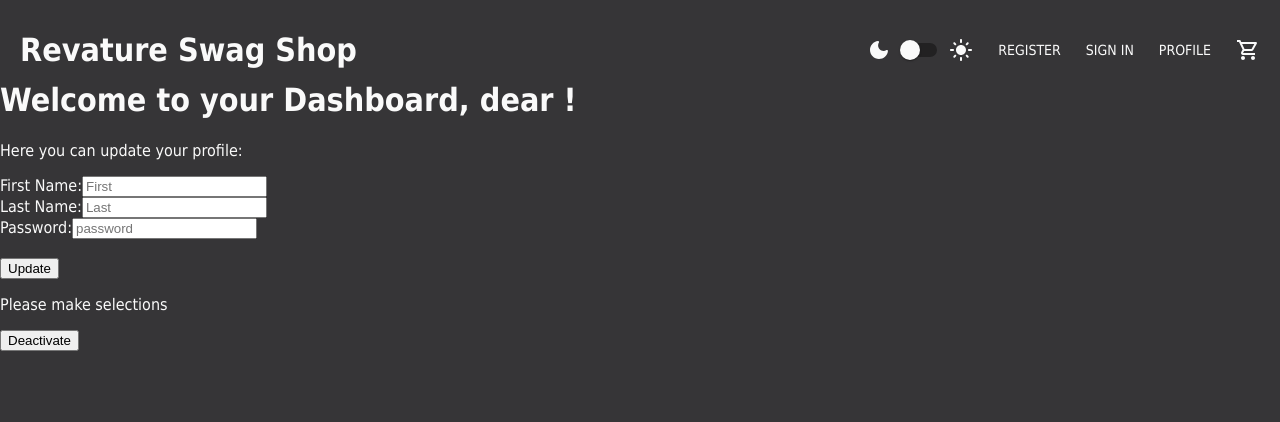
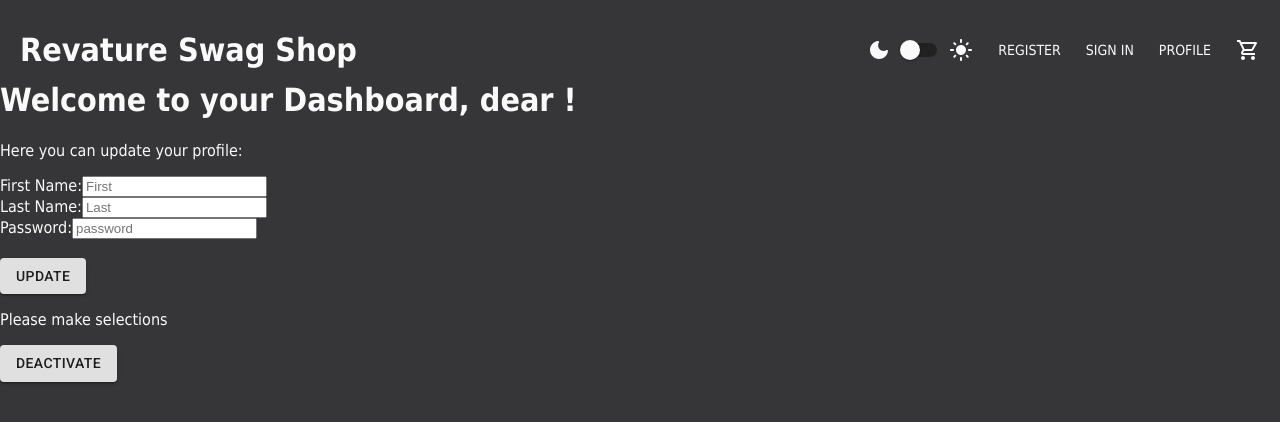
Before and after one commit to Stacks-OnStacksCapstone/e-commerce-react-capstone, a React (Create React App) app: page /userProfile in a window 1280 px wide. Shown: the top 422 px of the page. Built offline with nearby package versions, Linux system fonts and the light colour scheme; no server answers.

Commit message:
styling added

```diff
--- a/src/components/user/UserProfile.tsx
+++ b/src/components/user/UserProfile.tsx
@@ -4,6 +4,8 @@ import { apiDeactivateUser, apiGetProfile, apiUpdateUser } from "../../remote/e-
 import User from "../../models/User";
 import { apiLogout } from "../../remote/e-commerce-api/authService";
 import { useNavigate } from "react-router-dom";
+import Button from "@material-ui/core/Button";
+import ButtonGroup from "@material-ui/core/ButtonGroup";
 
 export default function Dashboard(){
 
@@ -98,10 +100,10 @@ export default function Dashboard(){
             <br/>
             <br/>
 
-            <button onClick={update}>Update</button>
+            <Button variant="contained" onClick={update}>Update</Button>
         </form>
         {persisted === undefined ? <p>Please make selections</p> : <p>{persisted}</p>}
-        <button onClick= {() => deactivateUser()}>Deactivate</button>
+        <Button variant="contained" onClick= {() => deactivateUser()}>Deactivate</Button>
         </>
     );
 }
```
